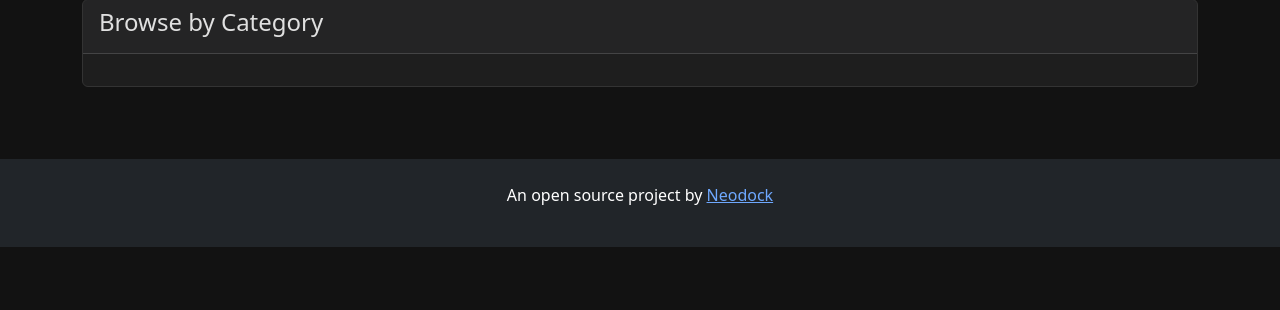
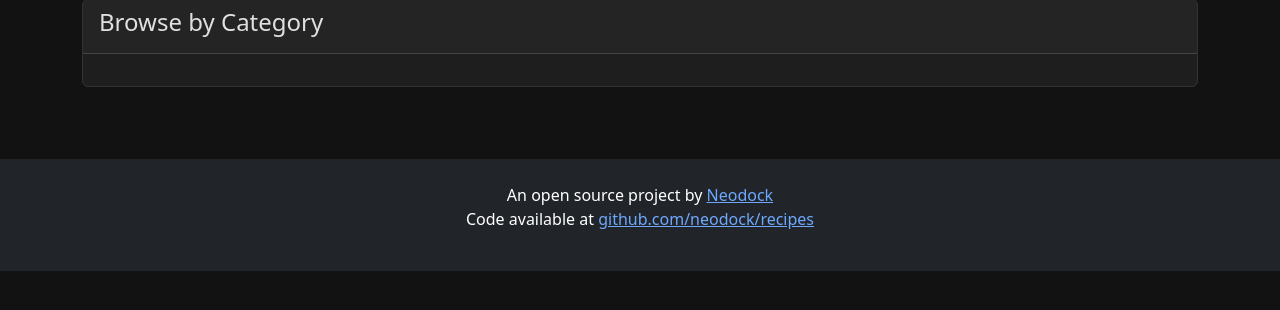
Before and after one commit to neodock/recipes, a PHP site: page / in a window 1280 px wide. Shown: the part 328-638 px from the top of the page. Run offline with PHP 8.4, Linux system fonts and the light colour scheme; data that the repository does not hold is empty; classes that the project's autoload settings leave out are loaded by file name; some libraries are stand-ins or nearby versions.

Commit message:
Made site title configurable, but still defaults to Neodock Recipes.   Added github link in footer.

```diff
--- a/configuration.php
+++ b/configuration.php
@@ -75,6 +75,7 @@ namespace Neodock
 
 //Site Setup
     //fully qualified or relative base url to prepend to generated links
+    $config->set('sitetitle', 'Neodock Recipes');
     $config->set('baseurl', "https://www.neodock.net/recipes");
 
 //Database
--- a/layouts/Home.php
+++ b/layouts/Home.php
@@ -6,7 +6,7 @@
 <head>
     <meta charset="UTF-8">
     <meta name="viewport" content="width=device-width, initial-scale=1.0">
-    <title>Neodock Recipes</title>
+    <title><?=\Neodock\Framework\Configuration::get('sitetitle')?></title>
     <!-- Bootstrap CSS -->
     <link href="%%%BASEURL%%%/static/css/bootstrap.min.css" rel="stylesheet">
     <!-- Custom CSS -->
@@ -18,7 +18,7 @@
 <!-- Navigation -->
 <nav class="navbar navbar-expand-lg navbar-dark bg-primary">
     <div class="container">
-        <a class="navbar-brand" href="index.php?controller=Home&page=Index">Neodock Recipes</a>
+        <a class="navbar-brand" href="index.php?controller=Home&page=Index"><?=\Neodock\Framework\Configuration::get('sitetitle')?></a>
         <button class="navbar-toggler" type="button" data-bs-toggle="collapse" data-bs-target="#navbarSupportedContent">
             <span class="navbar-toggler-icon"></span>
         </button>
@@ -70,7 +70,7 @@
 <!-- Footer -->
 <footer class="bg-dark text-white mt-5 py-4">
     <div class="container text-center">
-        <p>An open source project by <a href="https://neodock.net">Neodock</a></p>
+        <p>An open source project by <a href="https://neodock.net">Neodock</a><br/>Code available at <a href="https://github.com/neodock/recipes">github.com/neodock/recipes</a></p>
     </div>
 </footer>
 
--- a/pages/Home/AdminIndex.php
+++ b/pages/Home/AdminIndex.php
@@ -1,6 +1,6 @@
 <!-- Main Content -->
 <div class="container mt-4">
     <div class="jumbotron p-5 mb-4 rounded">
-        <h1 class="display-4">Welcome to Neodock Recipes Admin</h1>
+        <h1 class="display-4">Welcome to <?=\Neodock\Framework\Configuration::get('sitetitle')?> Admin</h1>
     </div>
 </div>
--- a/pages/Home/Index.php
+++ b/pages/Home/Index.php
@@ -16,7 +16,7 @@
         </div>
     <?php else: ?>
         <div class="jumbotron p-5 mb-4 rounded">
-            <h1 class="display-4">Welcome to Neodock Recipes</h1>
+            <h1 class="display-4">Welcome to <?=\Neodock\Framework\Configuration::get('sitetitle')?></h1>
             <p class="lead">Browse categories below, check out our top-rated recipes, or use the search box to find specific recipes.</p>
         </div>
     <?php endif; ?>
```
